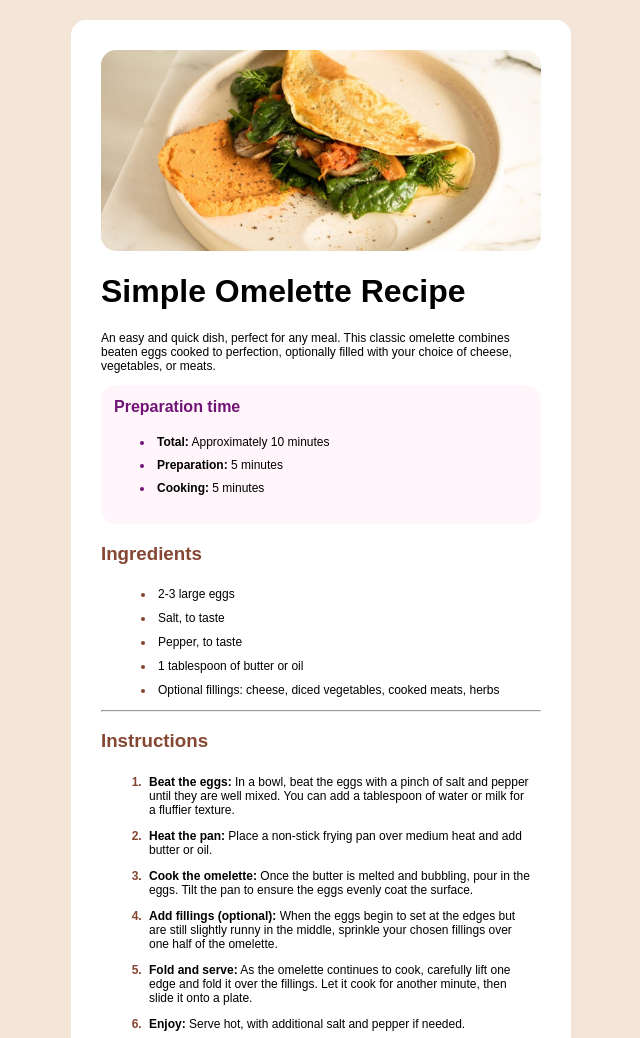
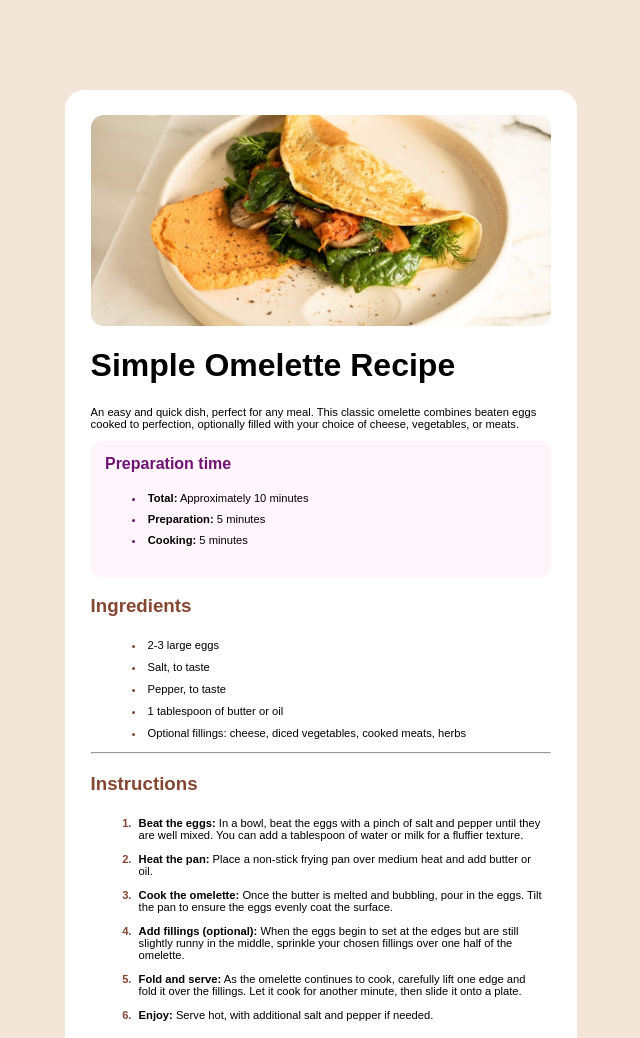
Before and after one commit to Kenn-eth/Recipe-Page, a plain HTML site: page index.html in a window 1280 px wide. Shown: the top 1038 px of the page, without its empty margins (319-959 px from the left). Drawn offline with Linux system fonts and the light colour scheme.

Commit message:
improved the design

```diff
--- a/styles.css
+++ b/styles.css
@@ -17,19 +17,19 @@ body {
 }
 
 .recipe--main {
-  margin: 20px;
+  margin: 7vw;
   background-color: white;
-  padding: 30px;
+  padding: 2vw;
   align-items: center;
-  border-radius: 15px;
+  border-radius: 1.5vw;
   width: 70%;
-  max-width: 500px;
+  max-width: 40vw;
   box-sizing: border-box;
 }
 
 .omelette-dish {
   width: 100%;
-  max-width: 600px;
+  max-width: 60em;
   display: flex;
   justify-content: center;
   align-items: center;
@@ -38,14 +38,14 @@ body {
 img {
   width: 100%;
   max-width: 100%;
-  border-radius: 15px;
+  border-radius: 0.8em;
 }
 
 li,
 p,
 .quantity,
 .nut-name {
-  font-size: 12px;
+  font-size: 0.7em;
 }
 .b-text,
 .quantity {
@@ -53,13 +53,13 @@ p,
 }
 .preparation--time {
   background-color: hsl(330, 100%, 98%);
-  padding: 10px;
-  border-radius: 15px;
+  padding: 0.7em;
+  border-radius: 0.6em;
 }
 
 .preparation--time > h4 {
   color: hsl(297, 72%, 27%);
-  margin: 3px;
+  margin: 0.2rem;
 }
 
 .preparation--list > li {
@@ -138,6 +138,6 @@ h3,
   }
 
   .section-II {
-    padding: 20px;
+    padding: 2vw;
   }
 }
```
